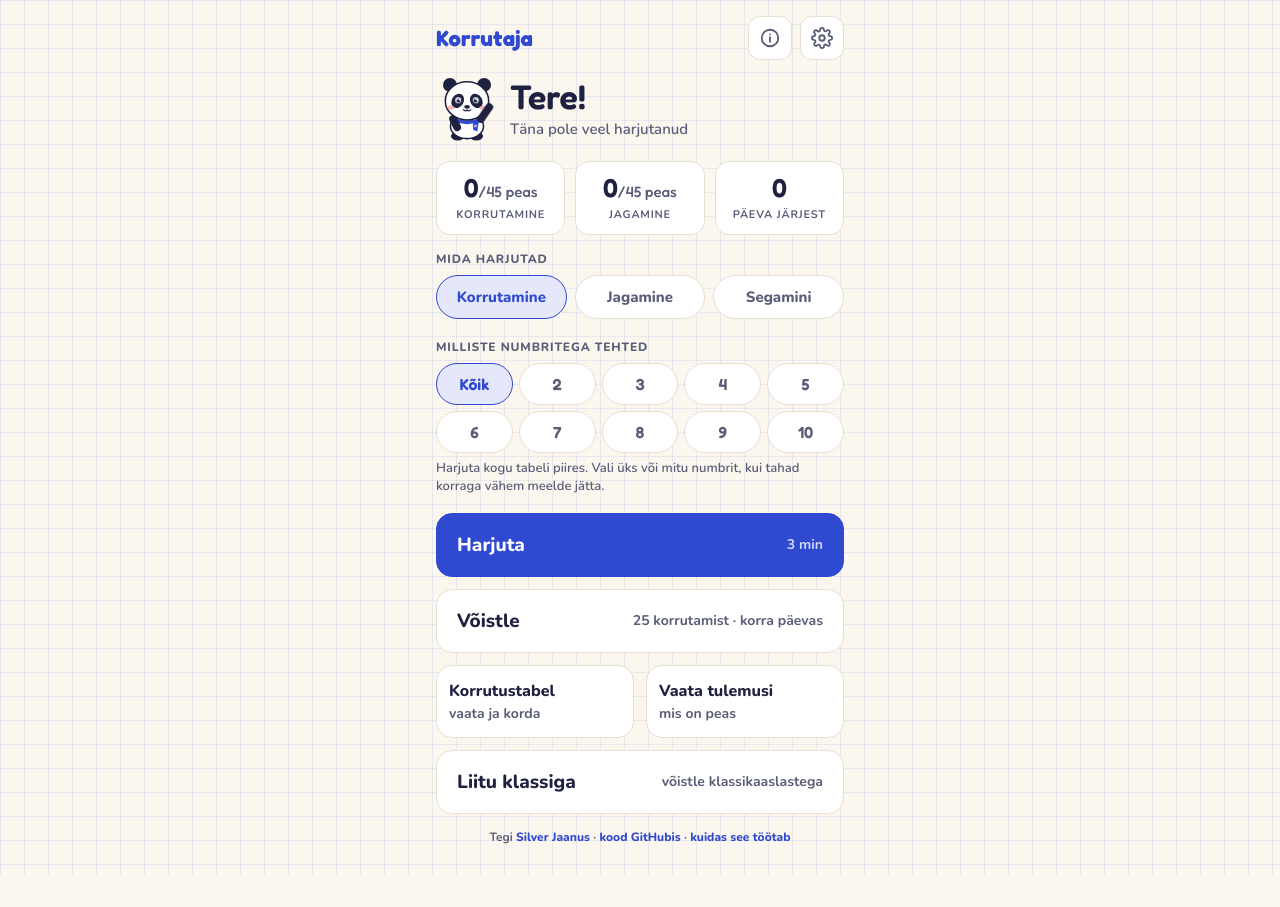
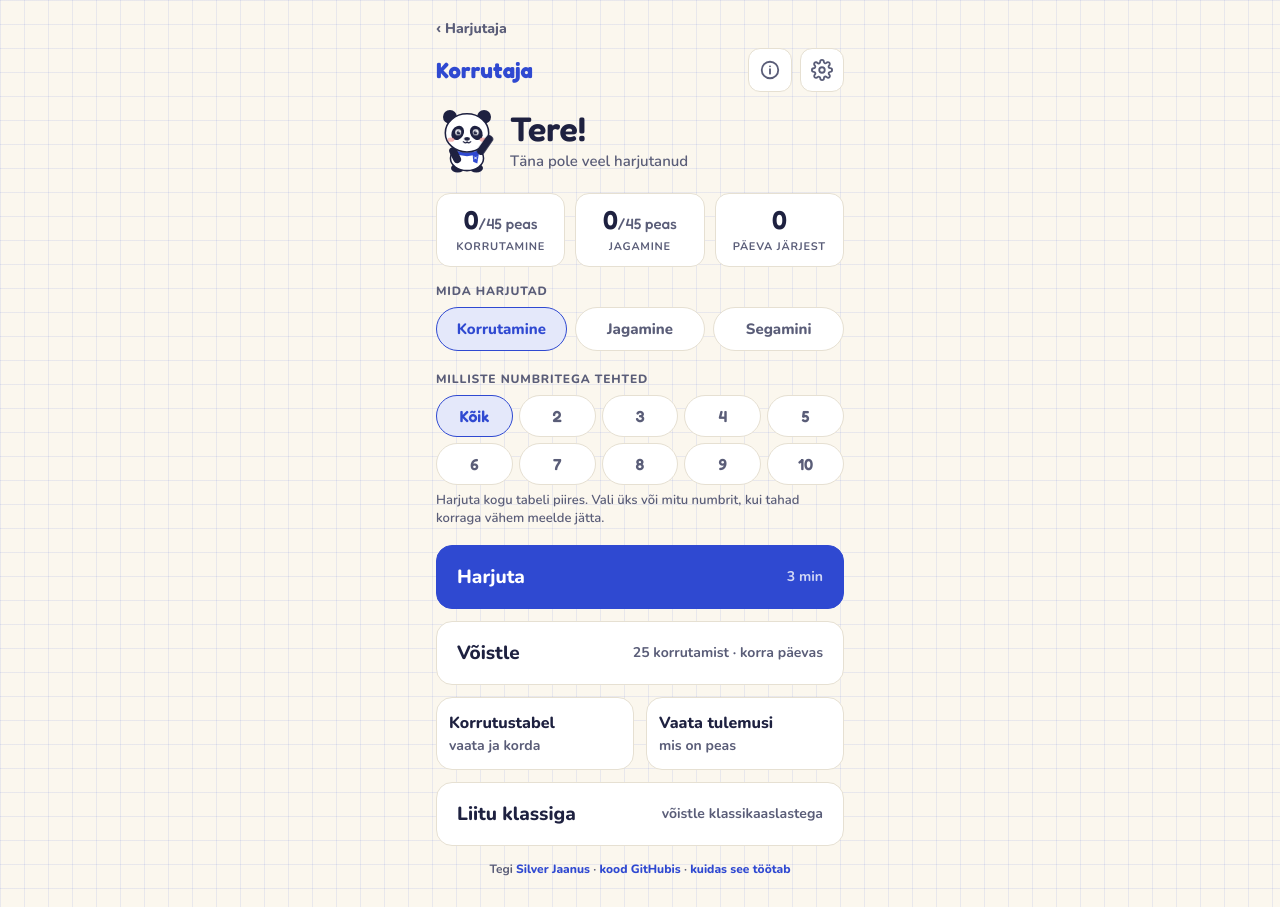
Before and after one commit to silverjaanus/korrutaja, a plain HTML site: page index.html in a window 1280 px wide. Before the commit the page ends 875 px from the top, so only its background shows below. Drawn offline with nearby package versions, Linux system fonts and the light colour scheme.

Commit message:
Tagasi Harjutajasse: link avalehe ulaservas
Korrutaja on veel eraldi saidil, aga Harjutaja on katus - avalehelt peab saama tagasi. Link on vaike ja vaikne, brand jaab peategelaseks.

Co-Authored-By: Claude Opus 5 <noreply@anthropic.com>

Claude-Session: https://claude.ai/code/session_01L15CzLyX8pamunVVDzBmQX

```diff
--- a/index.html
+++ b/index.html
@@ -42,6 +42,9 @@ button:focus-visible,input:focus-visible,select:focus-visible{outline:3px solid
 /* top bar */
 .top{display:flex;align-items:center;justify-content:space-between;padding:4px 0 12px;min-height:44px}
 .brand{font-family:var(--fd);font-weight:700;font-size:22px;color:var(--acc);letter-spacing:.2px}
+.backlink{display:inline-flex;align-items:center;gap:4px;font-weight:800;font-size:14px;color:var(--ink2);text-decoration:none;padding:6px 0}
+.backlink:hover{text-decoration:underline}
+.backlink:focus-visible{outline:3px solid var(--ink);outline-offset:3px;border-radius:6px}
 .icon{width:44px;height:44px;border-radius:12px;border:1.5px solid var(--line);background:var(--card);display:flex;align-items:center;justify-content:center}
 .icon svg{width:22px;height:22px;stroke:var(--ink2);fill:none;stroke-width:2;stroke-linecap:round;stroke-linejoin:round}
 .back{background:none;border:0;padding:8px 0;font:800 15px var(--fb);color:var(--acc);display:flex;align-items:center;gap:6px}
@@ -320,6 +323,7 @@ select.in{appearance:none;-webkit-appearance:none;background-image:url("data:[em
 
 <!-- HOME -->
 <section class="screen on" id="s-home">
+  <a class="backlink" href="https://harjutaja.silverjaanus.com/">‹ Harjutaja</a>
   <header class="top">
     <div class="brand">Korrutaja</div>
     <div class="hbtns">
```
Also changed, not shown: korrutaja.src.html (+4 -0 lines).
